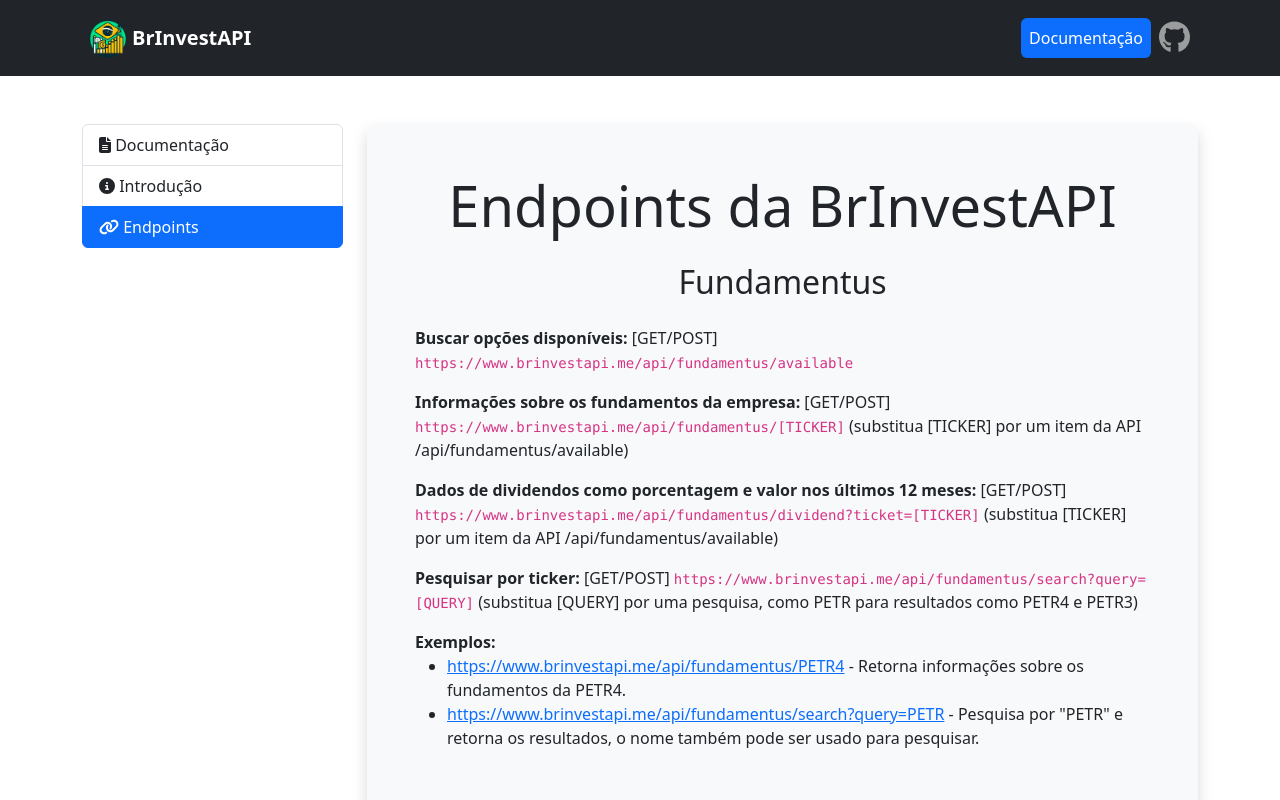
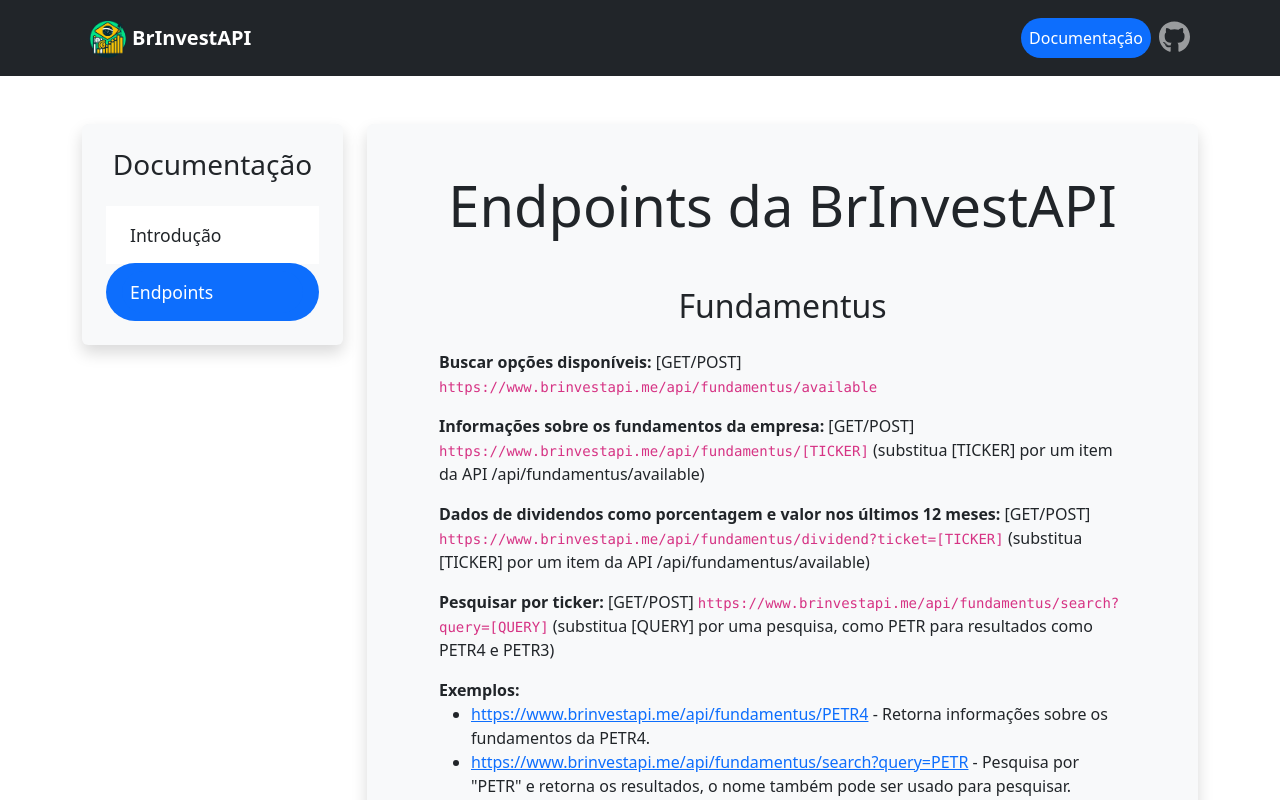
Before and after one commit to GeovaneDev/B3API, a Next.js app: page /docs/endpoints in a window 1280 px wide. Shown: the top 800 px of the page. Built offline with nearby package versions, Linux system fonts and the light colour scheme.

Commit message:
Pequena melhoria no desing

```diff
--- a/app/page.js
+++ b/app/page.js
@@ -72,12 +72,12 @@
 
       <div className="container mt-5">
         <div className="bg-light text-dark p-5 rounded shadow text-center">
-          <Image src="/BrInvestAPI.png" alt="BrInvestAPI Icon" width={140} height={140} />
+          <Image src="/BrInvestAPI.png" alt="Ícone BrInvestAPI" width={140} height={140} />
           <h1 className="display-4 mb-4">BrInvestAPI</h1>
           <p className="lead">
             Sua fonte confiável de dados em tempo real sobre ações, cotações e índices do mercado financeiro brasileiro.
           </p>
-          <Link href="/docs" passHref className="btn btn-primary btn-lg mt-3">Começar Agora</Link>
+          <Link href="/docs" passHref className="btn btn-primary btn-lg mt-3 rounded-pill">Começar agora</Link>
         </div>
 
         <div className="mt-5 text-center">
--- a/components/DocsMenu.js
+++ b/components/DocsMenu.js
@@ -1,40 +1,27 @@
 import React from 'react';
 import Link from 'next/link';
-import { usePathname } from 'next/navigation';
-import { FontAwesomeIcon } from '@fortawesome/react-fontawesome';
-import { faFileLines, faInfoCircle, faGlobe, faLink } from '@fortawesome/free-solid-svg-icons';
+import { useRouter } from 'next/router';
 
 const DocsMenu = () => {
-    const pathname = usePathname();
+  const router = useRouter();
 
-    const isCurrentPage = (page) => {
-        return pathname === `/docs${page}`;
-    };
-
-    return (
-        <div className="col-md-3">
-            <div className="list-group">
-                <Link href="/docs" passHref className={`list-group-item list-group-item-action ${isCurrentPage('') ? 'active' : ''}`}>
-                    <FontAwesomeIcon icon={faFileLines} /> Documentação</Link>
-                <Link href="/docs/introduction" passHref className={`list-group-item list-group-item-action ${isCurrentPage('/introduction') ? 'active' : ''}`}>
-                    <FontAwesomeIcon icon={faInfoCircle} /> Introdução</Link>
-                <Link href="/docs/endpoints" passHref className={`list-group-item list-group-item-action ${isCurrentPage('/endpoints') ? 'active' : ''}`}>
-                    <FontAwesomeIcon icon={faLink} /> Endpoints</Link>
-            </div>
-
-            <style jsx>{`
-                @media (max-width: 768px) {
-                    .list-group {
-                        flex-direction: column;
-                    }
-                    .list-group-item {
-                        text-align: center;
-                        padding: 10px;
-                    }
-                }
-            `}</style>
-        </div>
-    );
+  return (
+    <div className="col-md-3">
+      <div className="bg-light p-4 rounded shadow">
+        <h3 className="text-center mb-4">
+          <Link href="/docs" passHref className="text-decoration-none text-dark">Documentação</Link>
+        </h3>
+        <ul className="list-group list-group-flush">
+          <li className={`list-group-item border-0 ${router.pathname === '/docs/introduction' ? 'active rounded-pill text-light' : ''}`}>
+            <Link href="/docs/introduction" passHref className={`text-decoration-none text-dark rounded-pill d-block p-2 ${router.pathname === '/docs/introduction' ? 'bg-primary text-white' : ''}`} style={{ fontSize: '1.1rem' }}>Introdução</Link>
+          </li>
+          <li className={`list-group-item border-0 ${router.pathname === '/docs/endpoints' ? 'active rounded-pill text-light' : ''}`}>
+            <Link href="/docs/endpoints" passHref className={`text-decoration-none text-dark rounded-pill d-block p-2 ${router.pathname === '/docs/endpoints' ? 'bg-primary text-white' : ''}`} style={{ fontSize: '1.1rem' }}>Endpoints</Link>
+          </li>
+        </ul>
+      </div>
+    </div>
+  );
 };
 
 export default DocsMenu;
--- a/components/Navbar.js
+++ b/components/Navbar.js
@@ -18,7 +18,7 @@
         <div className="collapse navbar-collapse" id="navbarNav">
           <ul className="navbar-nav ms-auto align-items-center">
             <li className="nav-item">
-              <Link href="/docs" passHref className="nav-link btn btn-outline-primary active">Documentação</Link>
+              <Link href="/docs" passHref className="nav-link btn btn-outline-primary active rounded-pill">Documentação</Link>
             </li>
             <li className="nav-item">
               <a href="https://github.com/GeovaneDev/BrInvestAPI" target="_blank" className="nav-link" rel="noopener noreferrer">
--- a/pages/docs/endpoints.js
+++ b/pages/docs/endpoints.js
@@ -77,7 +77,7 @@
                         <div className="bg-light p-5 rounded shadow">
                             <h1 className="display-4 text-center mb-4">Endpoints da BrInvestAPI</h1>
 
-                            <div className="endpoint-section">
+                            <div className="endpoint-section rounded p-4">
                                 <h2 className="text-center mb-4">Fundamentus</h2>
                                 <p>
                                     <strong>Buscar opções disponíveis:</strong> [GET/POST]{' '}
@@ -108,7 +108,7 @@
                                 </div>
                             </div>
 
-                            <div className="endpoint-section mt-5">
+                            <div className="endpoint-section rounded p-4">
                                 <h2 className="text-center mb-4">Quote</h2>
                                 <p>
                                     <strong>Buscar opções disponíveis:</strong> [GET/POST]{' '}
@@ -147,7 +147,7 @@
                                 </div>
                             </div>
 
-                            <div className="endpoint-section mt-5">
+                            <div className="endpoint-section rounded p-4">
                                 <h2 className="text-center mb-4">Dados de fundamentus e Quote juntos</h2>
                                 <p>
                                     <strong>Retorna dados de fundamentus e quote juntos de uma ação:</strong> [GET/POST]{' '}
--- a/pages/docs/introduction.js
+++ b/pages/docs/introduction.js
@@ -89,7 +89,7 @@
                       <p className="card-text">
                         A BrInvestAPI fornece informações sobre os fundamentos de uma empresa, incluindo dados como P/L, P/VP, PSR, DY, ROIC, ROE, Div. Yield, Cresc. 5 anos, entre outros.
                       </p>
-                      <a href="https://www.fundamentus.com.br/" target="_blank" rel="noopener noreferrer" className="btn btn-primary">Saiba Mais</a>
+                      <a href="https://www.fundamentus.com.br/" target="_blank" rel="noopener noreferrer" className="btn btn-primary rounded-pill p-2">Saiba Mais</a>
                     </div>
                   </div>
                 </div>
@@ -101,7 +101,7 @@
                       <p className="card-text">
                         Mantenha-se atualizado com as taxas CDI e SELIC. A BrInvestAPI utiliza dados fornecidos pelo serviço HG Brasil para oferecer informações sobre essas taxas essenciais.
                       </p>
-                      <a href="https://hgbrasil.com/" target="_blank" rel="noopener noreferrer" className="btn btn-primary">Saiba Mais</a>
+                      <a href="https://hgbrasil.com/" target="_blank" rel="noopener noreferrer" className="btn btn-primary rounded-pill p-2">Saiba Mais</a>
                     </div>
                   </div>
                 </div>
@@ -113,7 +113,7 @@
                       <p className="card-text">
                         Obtenha dados de ações atualizados a cada 3 horas. A BrInvestAPI utiliza informações fornecidas pelo serviço BrAPI para mantê-lo informado sobre as últimas mudanças no mercado de ações brasileiro.
                       </p>
-                      <a href="https://brapi.dev/" target="_blank" rel="noopener noreferrer" className="btn btn-primary">Saiba Mais</a>
+                      <a href="https://brapi.dev/" target="_blank" rel="noopener noreferrer" className="btn btn-primary rounded-pill p-2">Saiba Mais</a>
                     </div>
                   </div>
                 </div>
```
